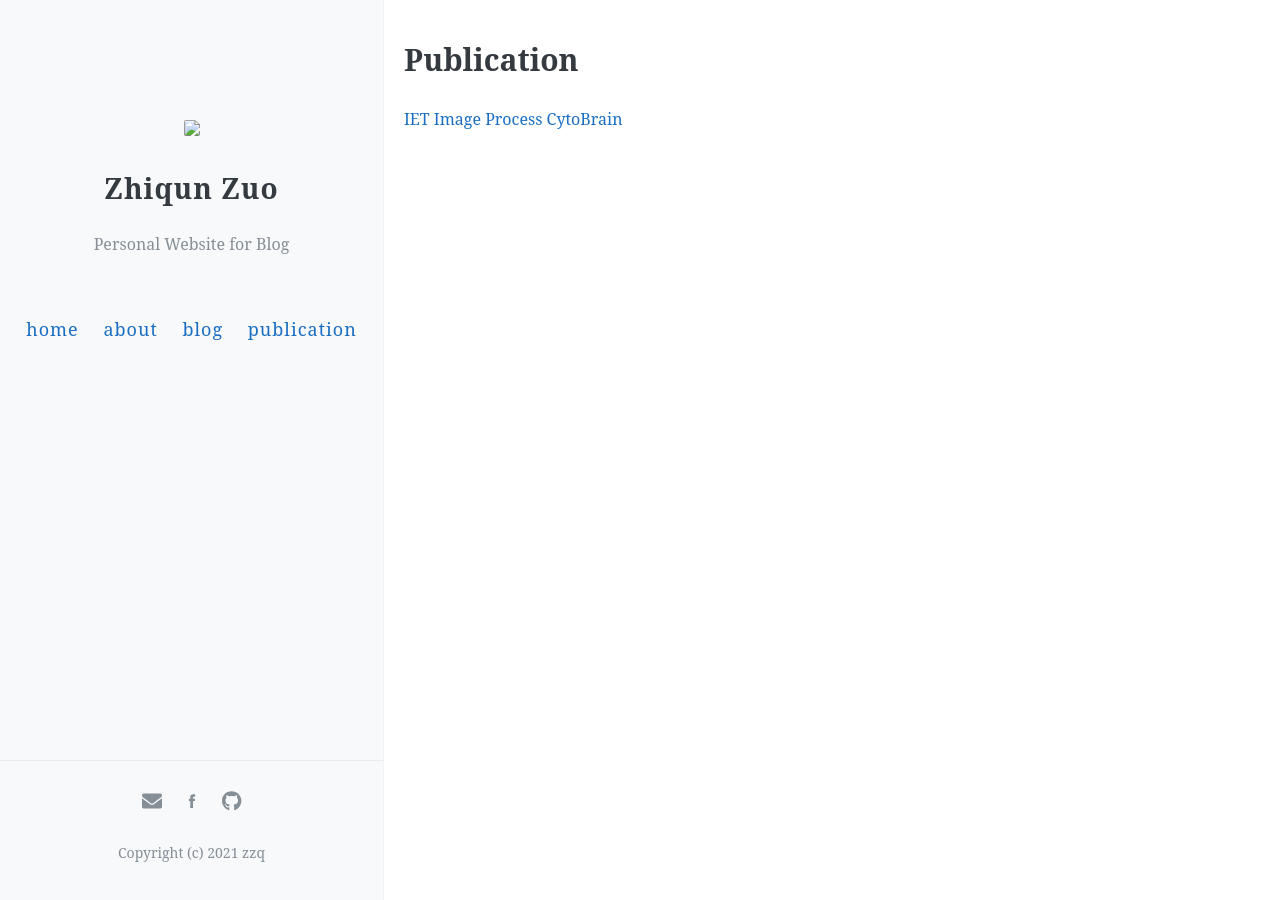
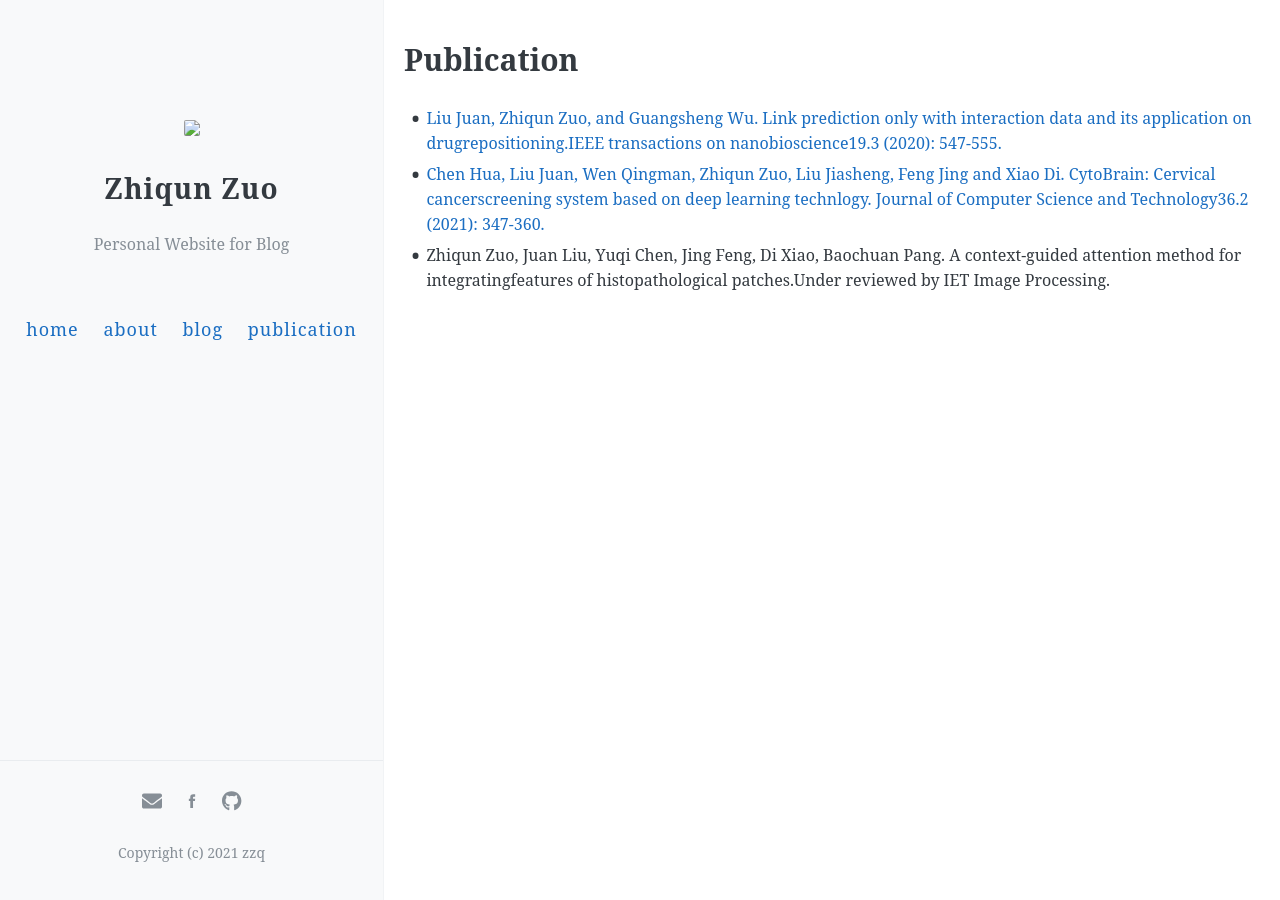
Before and after one commit to muzhibenying/muzhibenying.github.io, a Jekyll site: the page built from publication/index.html, in a window 1280 px wide. Built offline with Jekyll 4.4.1, drawn with Linux system fonts in a browser that asks for light colours; comment, search, counter and statistics services are not loaded.

Commit message:
add publications

```diff
--- a/publication/index.html
+++ b/publication/index.html
@@ -9,6 +9,13 @@ permalink: /publication/
 {% endif %}
 
 <ul class="publication">
-  <a>IET Image Process</a>
-  <a>CytoBrain</a>
+  <li>
+  <a href = "https://pubmed.ncbi.nlm.nih.gov/32340956/">Liu Juan, Zhiqun Zuo, and Guangsheng Wu.  Link prediction only with interaction data and its application on drugrepositioning.IEEE transactions on nanobioscience19.3 (2020):  547-555.</a>
+  </li>
+  <li>
+  <a href = "https://link.springer.com/article/10.1007/s11390-021-0849-3">Chen Hua, Liu Juan, Wen Qingman, Zhiqun Zuo, Liu Jiasheng, Feng Jing and Xiao Di.  CytoBrain:  Cervical cancerscreening system based on deep learning technlogy. Journal of Computer Science and Technology36.2 (2021):  347-360.</a>
+  </li>
+  <li>
+  Zhiqun Zuo, Juan Liu, Yuqi Chen, Jing Feng, Di Xiao, Baochuan Pang.  A context-guided attention method for integratingfeatures of histopathological patches.Under reviewed by IET Image Processing.
+  </li>
 </ul>
```
Also changed, not shown: _posts/2021-09-20-AI_Safety_via_Debate.md (+0 -2 lines).
